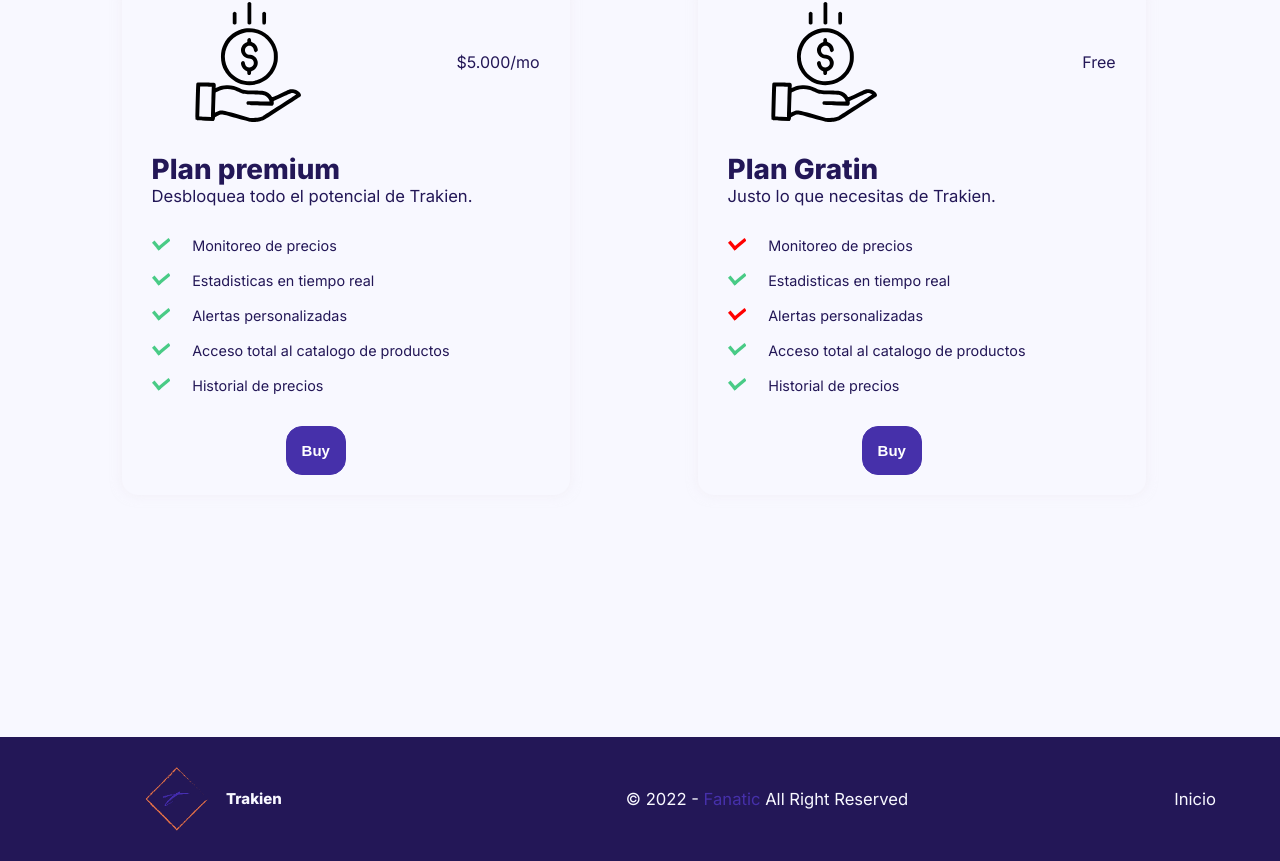
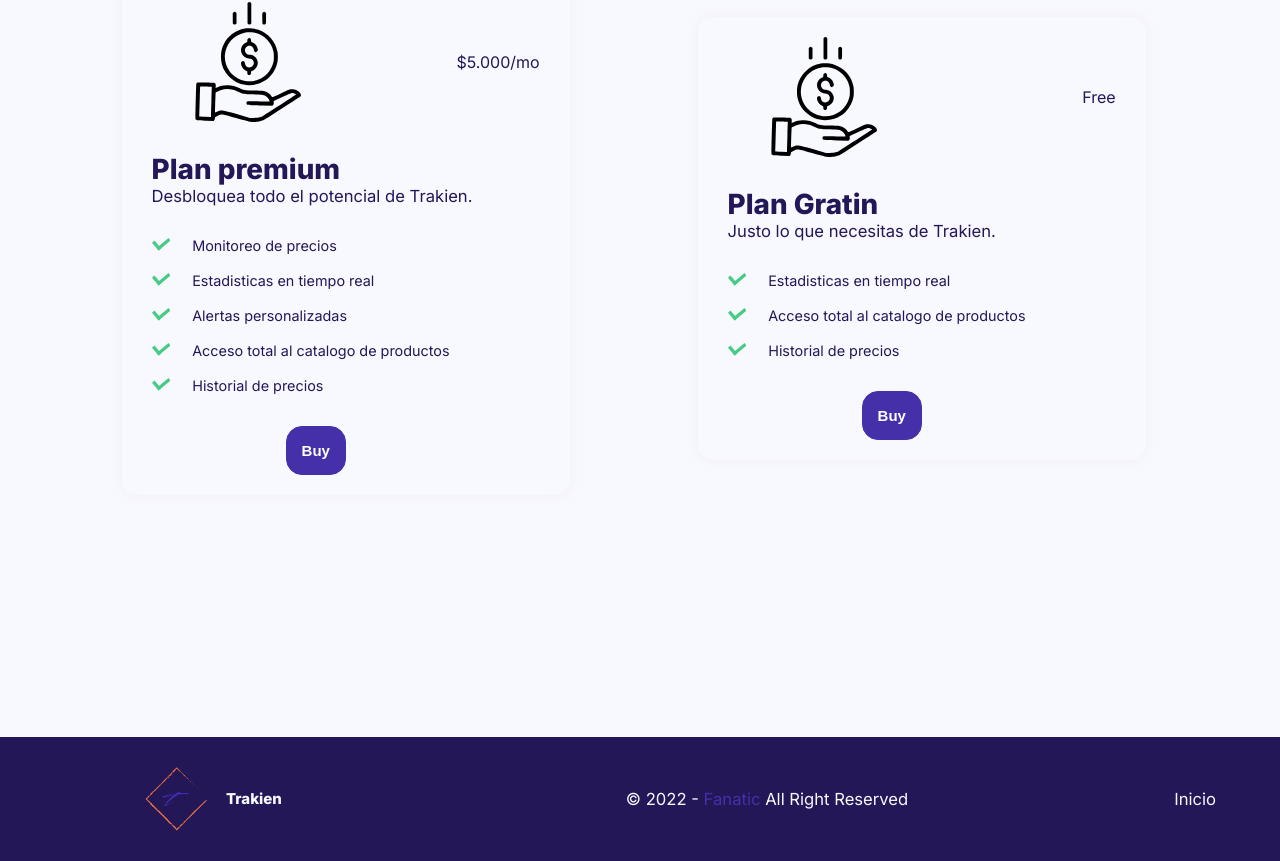
Before and after one commit to Trakien/TrakienApp, a Next.js app in the folder trakienWeb/: page / in a window 1280 px wide. Shown: the part 3741-4602 px from the top of the page. Built offline with nearby package versions, Linux system fonts and the light colour scheme.

Commit message:
PLan gratin

```diff
--- a/trakienWeb/components/Sections/Pricing.jsx
+++ b/trakienWeb/components/Sections/Pricing.jsx
@@ -45,9 +45,9 @@ export default function Pricing() {
                 title="Plan Gratin"
                 text="Justo lo que necesitas de Trakien."
                 offers={[
-                  { name: "Monitoreo de precios", cheked: false },
+                  // { name: "Monitoreo de precios", cheked: false },
                   { name: "Estadisticas en tiempo real", cheked: true },
-                  { name: "Alertas personalizadas", cheked: false },
+                  // { name: "Alertas personalizadas", cheked: false },
                   {
                     name: "Acceso total al catalogo de productos",
                     cheked: true,
```
Also changed, not shown: 1 other file (tests, documents, lock files or other folders).
